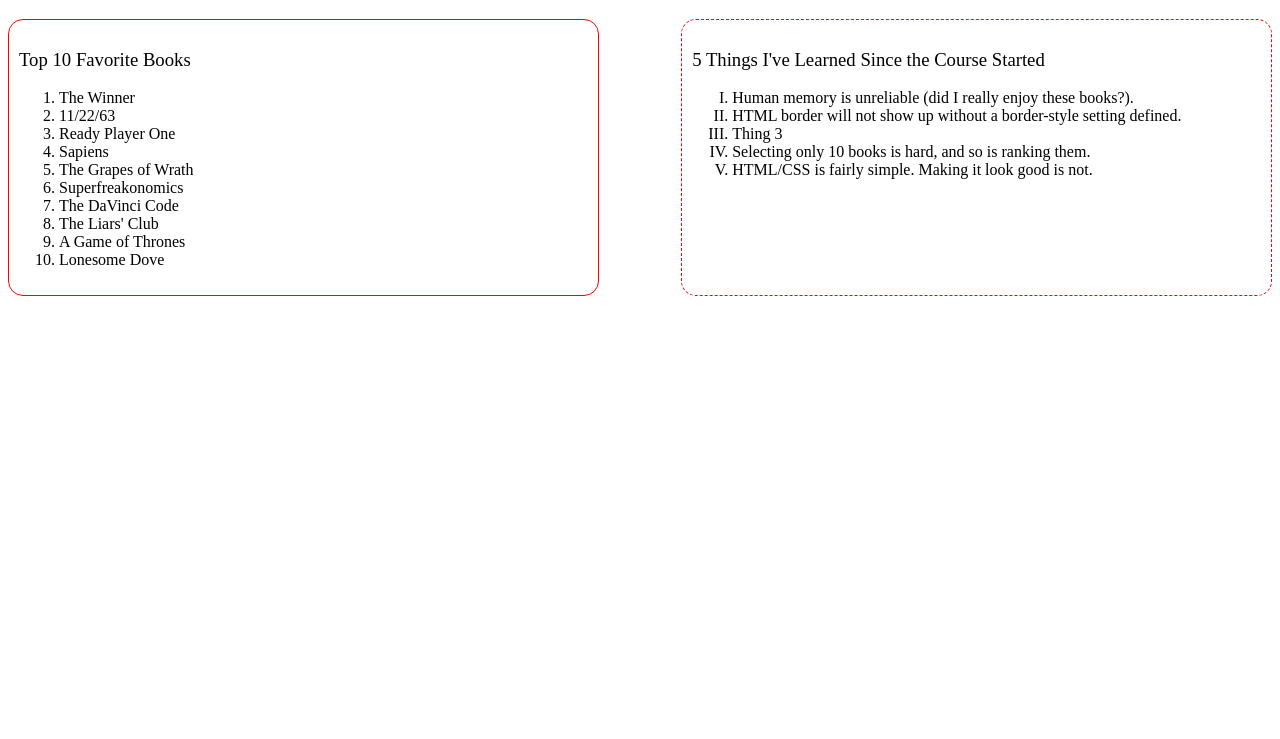
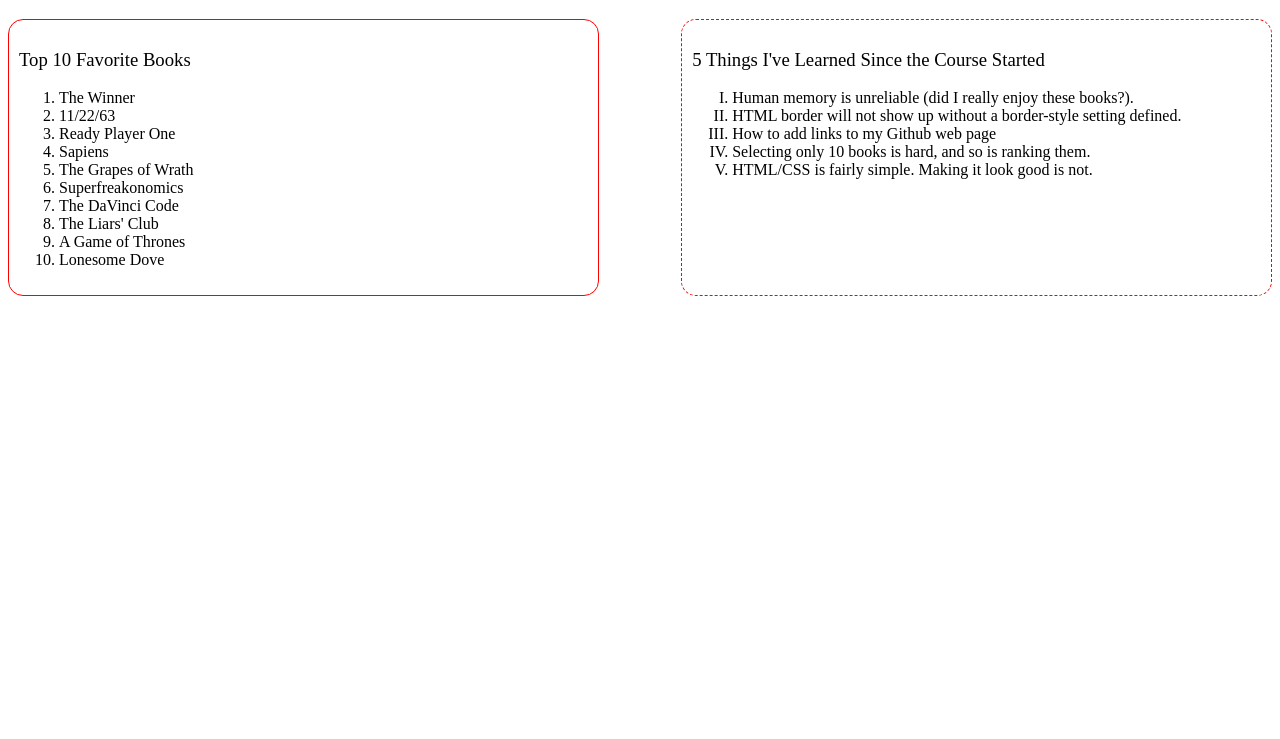
Before and after one commit to denzlinger-lab/csd-340, a plain HTML site: page module-3/Denzlinger_Mod3_3.html in a window 1280 px wide. Shown: the part 61-800 px from the top of the page. Drawn offline with Linux system fonts and the light colour scheme.

Commit message:
1/25/26 another...

```diff
--- a/module-3/Denzlinger_Mod3_3.html
+++ b/module-3/Denzlinger_Mod3_3.html
@@ -38,7 +38,7 @@
             <ul>
                 <li>Human memory is unreliable (did I really enjoy these books?).</li>
                 <li>HTML border will not show up without a border-style setting defined.</li>
-                <li>Thing 3</li>
+                <li>How to add links to my Github web page</li>
                 <li>Selecting only 10 books is hard, and so is ranking them.</li>
                 <li>HTML/CSS is fairly simple. Making it look good is not.</li>
             </ul>
```
